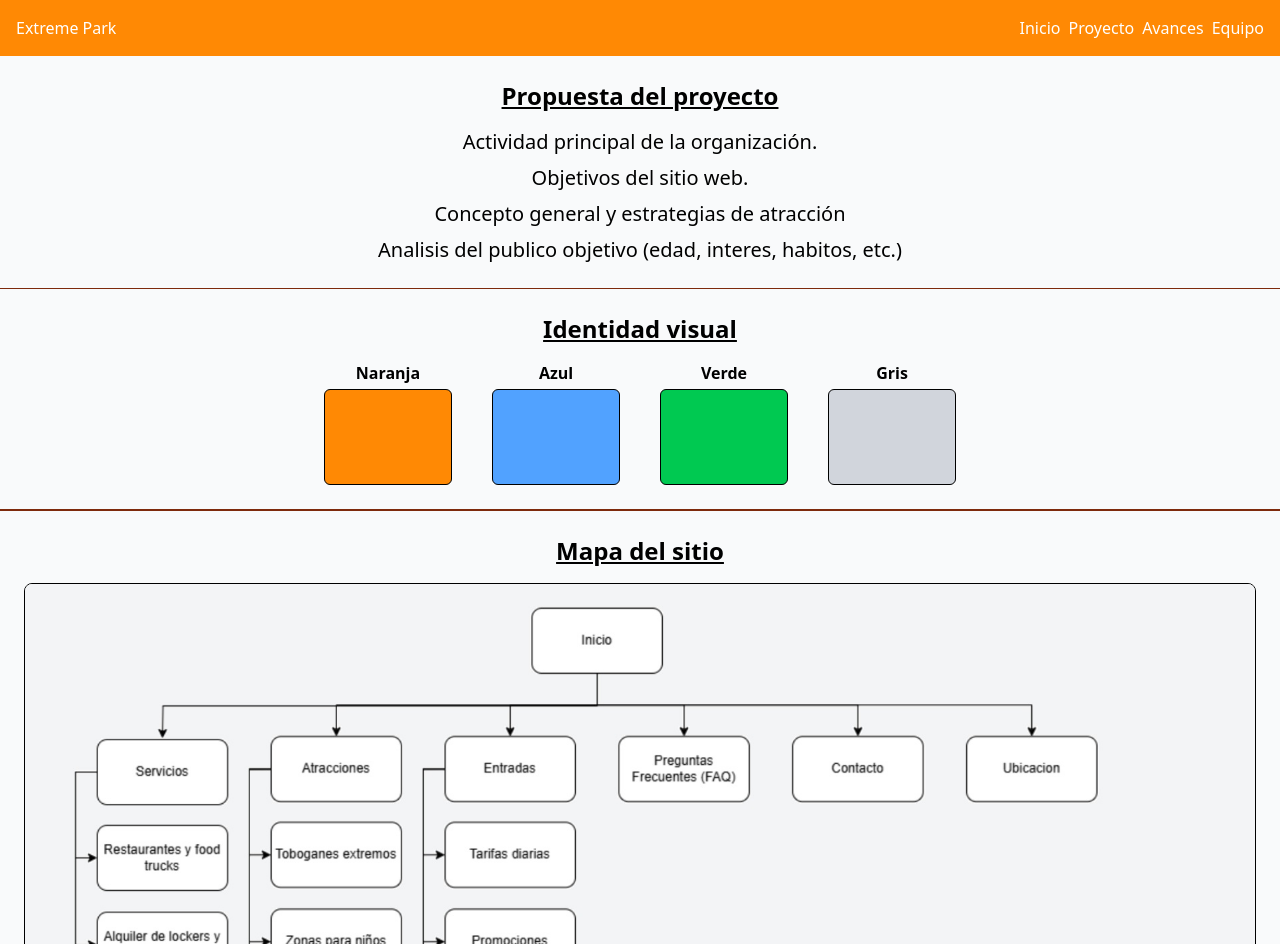
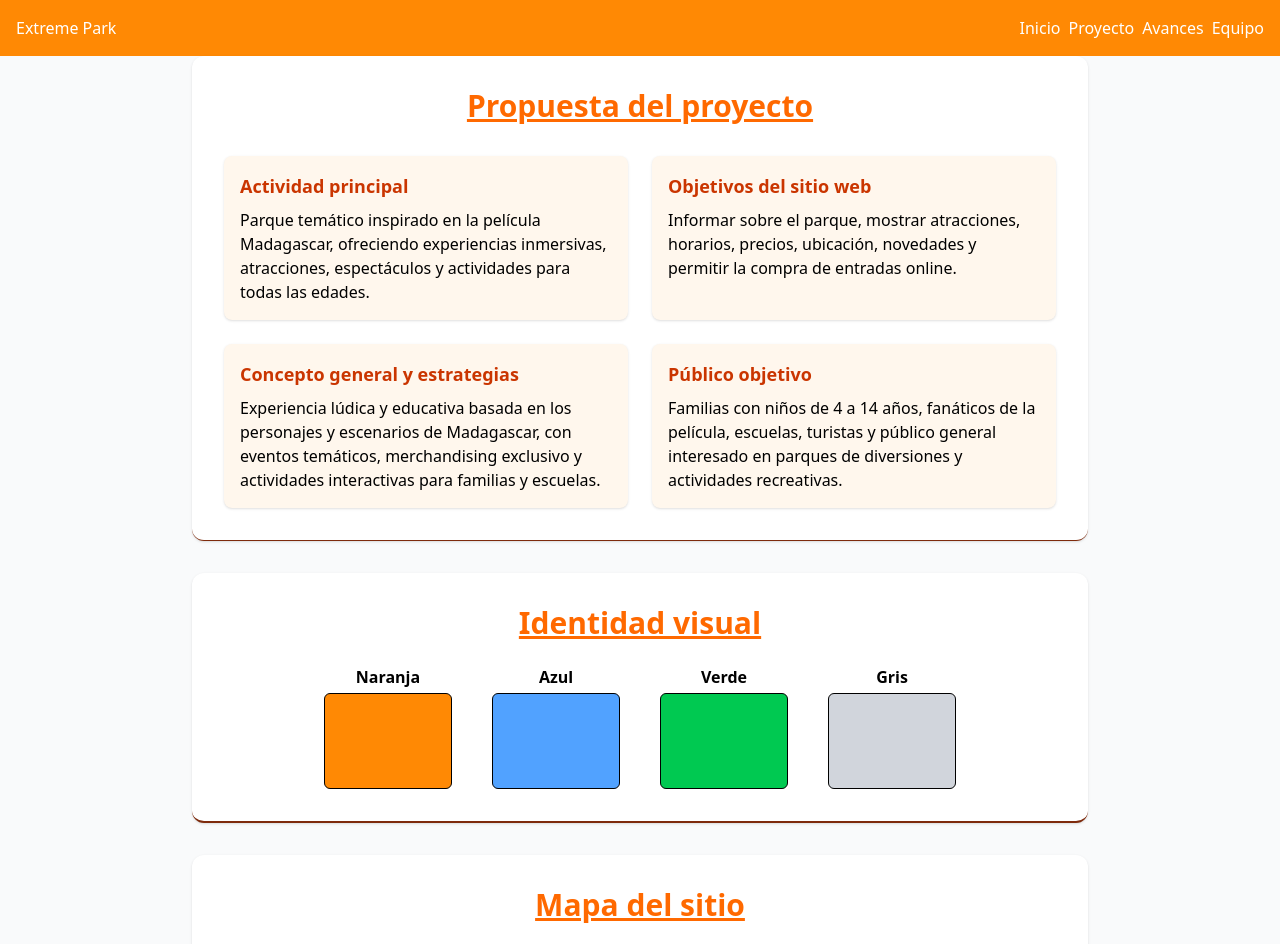
Before and after one commit to jesuse99/primer_entrega_parcial, a plain HTML site: page avances.html in a window 1280 px wide. Shown: the top 944 px of the page. Drawn offline with nearby package versions, Linux system fonts and the light colour scheme.

Commit message:
feat: update avances con mas descripcion

```diff
--- a/avances.html
+++ b/avances.html
@@ -39,22 +39,59 @@
     </header>
 
     <main class="bg-gray-50">
-      <section
-        class="flex flex-col items-center text-center border-b border-orange-900 p-6 gap-4"
-      >
-        <h2 class="text-2xl font-semibold underline">Propuesta del proyecto</h2>
-        <ul class="flex flex-col gap-2 text-xl">
-          <li>Actividad principal de la organización.</li>
-          <li>Objetivos del sitio web.</li>
-          <li>Concepto general y estrategias de atracción</li>
-          <li>Analisis del publico objetivo (edad, interes, habitos, etc.)</li>
-        </ul>
+      <!-- Propuesta del proyecto -->
+      <section class="flex flex-col items-center text-center border-b border-orange-900 p-8 gap-6 bg-white rounded-xl shadow mb-8 mx-auto max-w-4xl">
+        <h2 class="text-3xl font-bold underline text-orange-500 mb-2">
+          Propuesta del proyecto
+        </h2>
+        <div class="grid md:grid-cols-2 gap-6 w-full">
+          <div class="bg-orange-50 rounded-lg p-4 shadow text-left">
+            <h3 class="font-semibold text-lg mb-2 text-orange-700">
+              Actividad principal
+            </h3>
+            <p>
+              Parque temático inspirado en la película Madagascar, ofreciendo
+              experiencias inmersivas, atracciones, espectáculos y actividades
+              para todas las edades.
+            </p>
+          </div>
+          <div class="bg-orange-50 rounded-lg p-4 shadow text-left">
+            <h3 class="font-semibold text-lg mb-2 text-orange-700">
+              Objetivos del sitio web
+            </h3>
+            <p>
+              Informar sobre el parque, mostrar atracciones, horarios, precios,
+              ubicación, novedades y permitir la compra de entradas online.
+            </p>
+          </div>
+          <div class="bg-orange-50 rounded-lg p-4 shadow text-left">
+            <h3 class="font-semibold text-lg mb-2 text-orange-700">
+              Concepto general y estrategias
+            </h3>
+            <p>
+              Experiencia lúdica y educativa basada en los personajes y
+              escenarios de Madagascar, con eventos temáticos, merchandising
+              exclusivo y actividades interactivas para familias y escuelas.
+            </p>
+          </div>
+          <div class="bg-orange-50 rounded-lg p-4 shadow text-left">
+            <h3 class="font-semibold text-lg mb-2 text-orange-700">
+              Público objetivo
+            </h3>
+            <p>
+              Familias con niños de 4 a 14 años, fanáticos de la película,
+              escuelas, turistas y público general interesado en parques de
+              diversiones y actividades recreativas.
+            </p>
+          </div>
+        </div>
       </section>
 
-      <section
-        class="flex flex-col items-center gap-4 p-6 text-center border-b-2 border-orange-900"
-      >
-        <h2 class="text-2xl font-semibold underline">Identidad visual</h2>
+      <!-- Identidad visual -->
+      <section class="flex flex-col items-center gap-4 p-8 text-center border-b-2 border-orange-900 bg-white rounded-xl shadow mb-8 mx-auto max-w-4xl">
+        <h2 class="text-3xl font-bold underline text-orange-500 mb-2">
+          Identidad visual
+        </h2>
         <div class="flex flex-col md:flex-row w-full justify-center gap-10">
           <div class="flex flex-col gap-1 items-center">
             <h3 class="font-semibold">Naranja</h3>
@@ -86,21 +123,23 @@
         </div>
       </section>
 
-      <section
-        class="flex flex-col p-6 text-center items-center border-b-2 gap-4 border-orange-900"
-      >
-        <h2 class="text-2xl font-semibold underline">Mapa del sitio</h2>
+      <!-- Mapa del sitio -->
+      <section class="flex flex-col p-8 text-center items-center border-b-2 gap-4 border-orange-900 bg-white rounded-xl shadow mb-8 mx-auto max-w-4xl">
+        <h2 class="text-3xl font-bold underline text-orange-500 mb-2">
+          Mapa del sitio
+        </h2>
         <img
           src="./images/mapa.jpg"
           alt="Imagen del mapa"
-          class="w-full object-cover rounded-lg border"
+          class="w-full object-cover rounded-lg border max-w-2xl"
         />
       </section>
 
-      <section
-        class="flex flex-col p-6 text-center border-b-2 border-orange-900 gap-4"
-      >
-        <h2 class="text-2xl font-semibold underline">Prototipo de Figma</h2>
+      <!-- Prototipo de Figma -->
+      <section class="flex flex-col p-8 text-center border-b-2 border-orange-900 gap-4 bg-white rounded-xl shadow mb-8 mx-auto max-w-4xl">
+        <h2 class="text-3xl font-bold underline text-orange-500 mb-2">
+          Prototipo de Figma
+        </h2>
         <a
           href="https://www.figma.com/design/ix5GmLeLY8ChssTD1CWzFH/SitioParque?node-id=0-1&p=f&t=eYmX9rtdwHEHmc29-0"
           target="_blank"
@@ -109,8 +148,11 @@
         >
       </section>
 
-      <section class="flex flex-col items-center text-center p-6 gap-4">
-        <h2 class="text-2xl font-semibold underline">Organización del equipo</h2>
+      <!-- Organización del equipo -->
+      <section class="flex flex-col items-center text-center p-8 gap-4 bg-white rounded-xl shadow mx-auto max-w-4xl">
+        <h2 class="text-3xl font-bold underline text-orange-500 mb-2">
+          Organización del equipo
+        </h2>
         <ul class="flex flex-col gap-2 text-xl">
           <li>Jesús Espinoza: Diseñador UX/UI</li>
           <li>Lucas Zibaitis: Maquetador Frontend</li>
```
